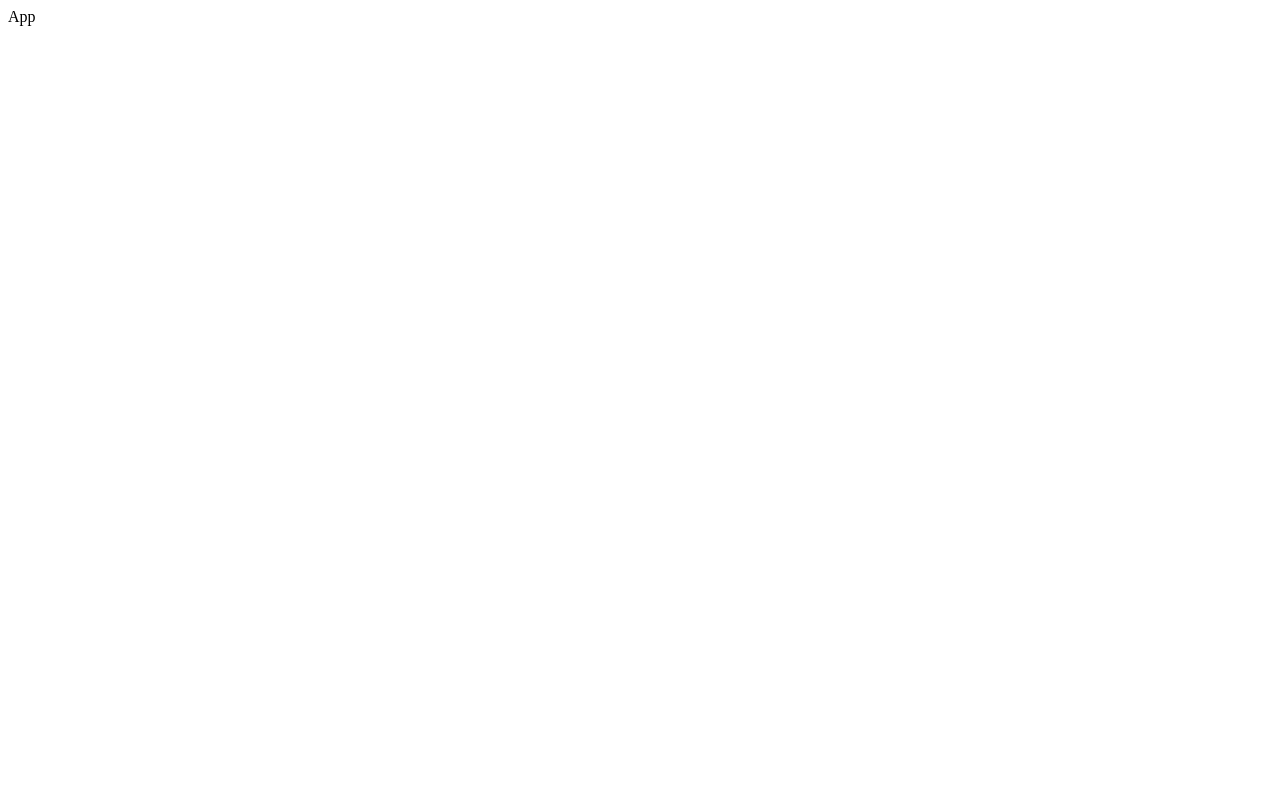
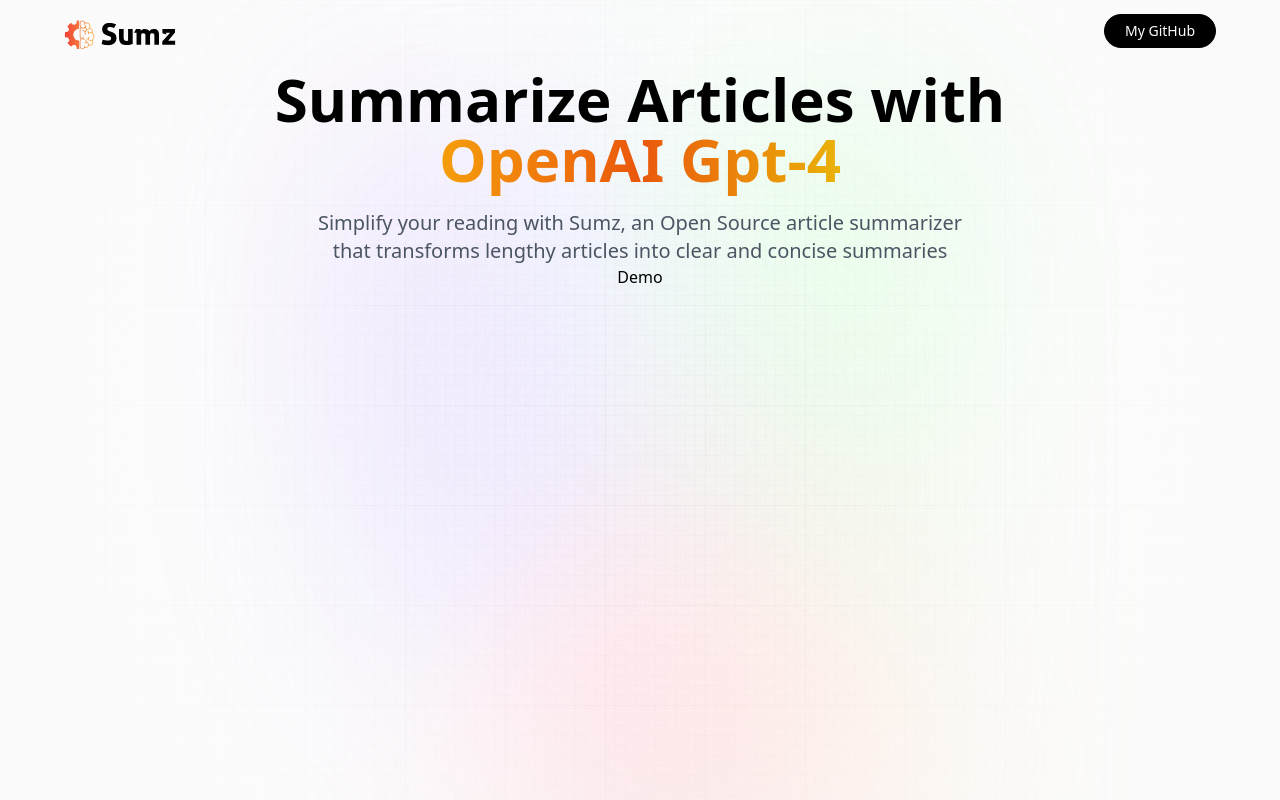
Before and after one commit to Sushant-Lamsal/articlesummarizer, a React (Vite) app: page / in a window 1280 px wide. Built offline with nearby package versions, Linux system fonts and the light colour scheme; a web font is replaced by a local one.

Commit message:
completed : hero section

```diff
--- a/src/App.jsx
+++ b/src/App.jsx
@@ -1,6 +1,18 @@
+import Hero from './components/Hero';
+import Demo from './components/Demo';
+import './App.css';
+
 const App = () => {
 return (
-    <div>App</div>
+    <main>
+        <div className="main">
+            <div className="gradient"/>
+        </div>
+        <div className="app">
+            <Hero />
+            <Demo />
+        </div>
+    </main>
 )
 }
 
--- /dev/null
+++ b/src/components/Demo.jsx
@@ -0,0 +1,7 @@
+const Demo = () => {
+return (
+    <div>Demo</div>
+)
+}
+
+export default Demo
--- /dev/null
+++ b/src/components/Hero.jsx
@@ -0,0 +1,27 @@
+import {logo} from '../assets';
+
+const Hero = () => {
+    return (
+        <header className='w-full flex justify-center items-center flex-col'>
+            <nav className='flex justify-between items-center w-full ,b-10 pt-3'>
+                <img src={logo} alt="logo" className='w-28 object-contain' />
+                <button
+                type="button"
+                onClick={() => window.open('https://github.com/Sushant-Lamsal')}
+                className='black_btn'
+                >
+                    My GitHub
+                </button>
+            </nav>
+            <h1 className="head_text">
+                Summarize Articles with <br className='max-md:hidden' />
+                <span className='orange_gradient'>OpenAI Gpt-4</span>
+            </h1>
+            <h2 className="desc">
+                Simplify your reading with Sumz, an Open Source article summarizer that transforms lengthy articles into clear and concise summaries
+            </h2>
+        </header>
+    )
+}
+
+export default Hero
```
